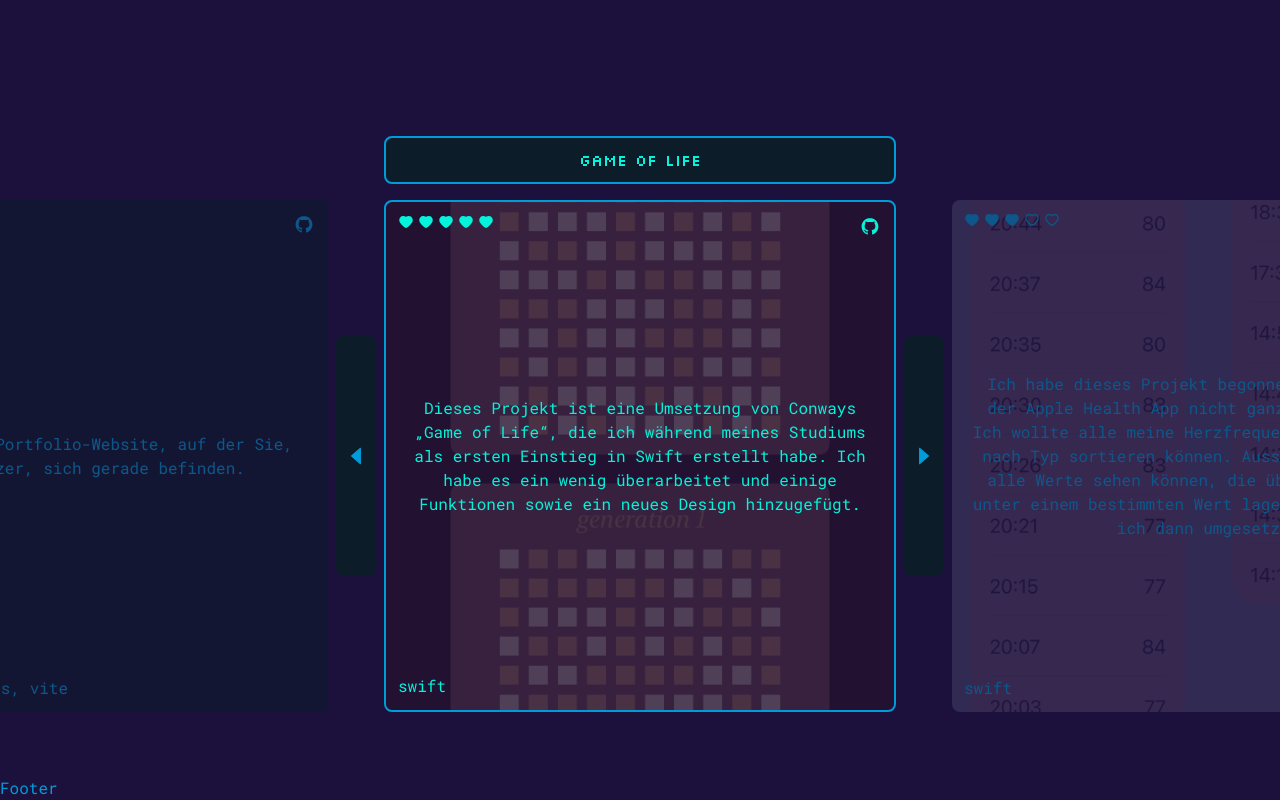
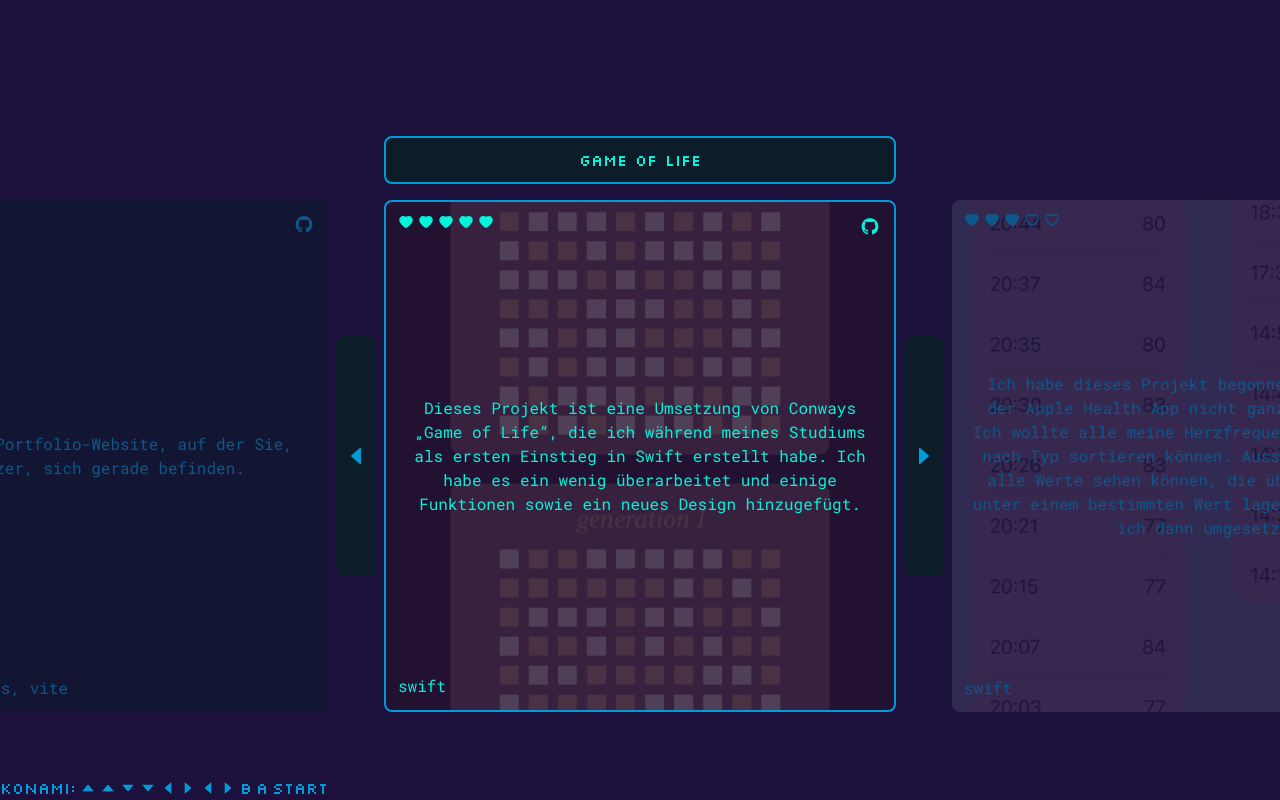
Before and after one commit to smuffels/portfolio, a React (Vite) app in the folder portfolio/: page / in a window 1280 px wide. Shown: the part 1079-1879 px from the top of the page. Built offline with nearby package versions, Linux system fonts and the light colour scheme.

Commit message:
make footer component and put konami in footer

```diff
--- a/portfolio/src/App.tsx
+++ b/portfolio/src/App.tsx
@@ -4,6 +4,7 @@
 import Aboutme from "./sections/Aboutme";
 import Experience from "./sections/Experience";
 import Projects from "./sections/Projects";
+import Footer from "./sections/Footer.tsx";
 
 function App() {
   const [language, setLanguage] = useState<Language>("de");
@@ -18,7 +19,7 @@
         <Projects t={t} />
       </main>
 
-      <footer>Footer</footer>
+      <Footer />
     </div>
   );
 }
--- /dev/null
+++ b/portfolio/src/sections/Footer.tsx
@@ -0,0 +1,25 @@
+import { AiFillCaretUp } from "react-icons/ai";
+import { AiFillCaretDown } from "react-icons/ai";
+import { AiFillCaretLeft } from "react-icons/ai";
+import { AiFillCaretRight } from "react-icons/ai";
+
+function Footer() {
+  return (
+    <div className="flex flex-wrap items-center gap-1 font-title">
+      <p>konami:</p>
+      <AiFillCaretUp />
+      <AiFillCaretUp />
+      <AiFillCaretDown />
+      <AiFillCaretDown />
+      <AiFillCaretLeft />
+      <AiFillCaretRight />
+      <AiFillCaretLeft />
+      <AiFillCaretRight />
+      <p>B</p>
+      <p>A</p>
+      <p>start</p>
+    </div>
+  );
+}
+
+export default Footer;
```
